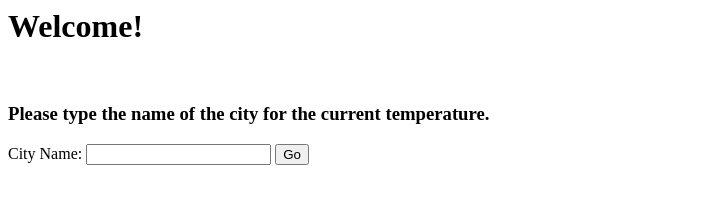
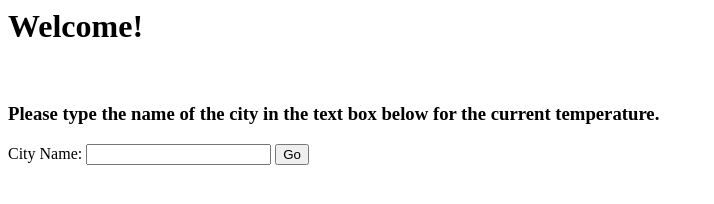
Before and after one commit to cameron-stock/WeatherProject, a website: page index.html in a window 1280 px wide. Shown: the whole page, without its empty margins (0-714 px from the left). Drawn offline with Linux system fonts and the light colour scheme.

Commit message:
fixed verbiage

```diff
--- a/index.html
+++ b/index.html
@@ -10,7 +10,7 @@
     <h1>Welcome!</h1>
     <br>
 
-    <h3>Please type the name of the city for the current temperature. </h3>
+    <h3>Please type the name of the city in the text box below for the current temperature. </h3>
 
 
     <form action="/" method="post">
```
